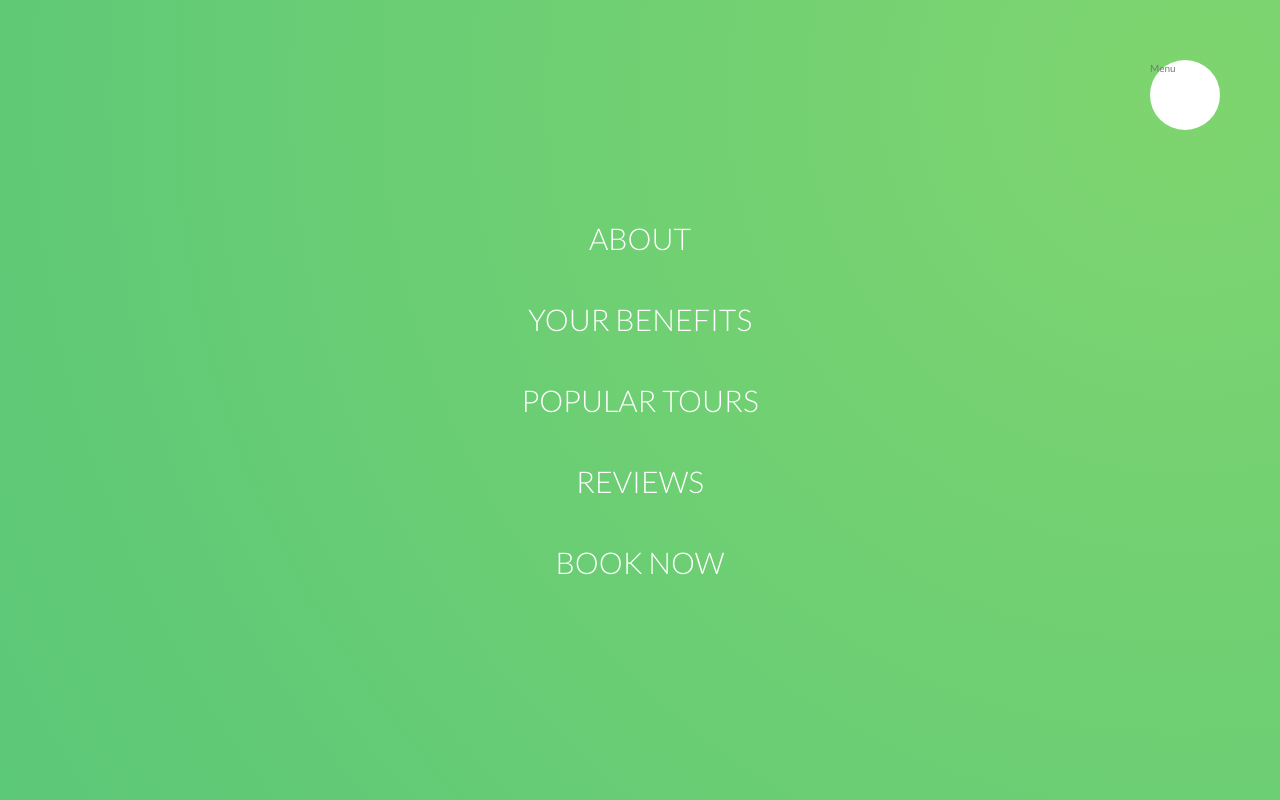
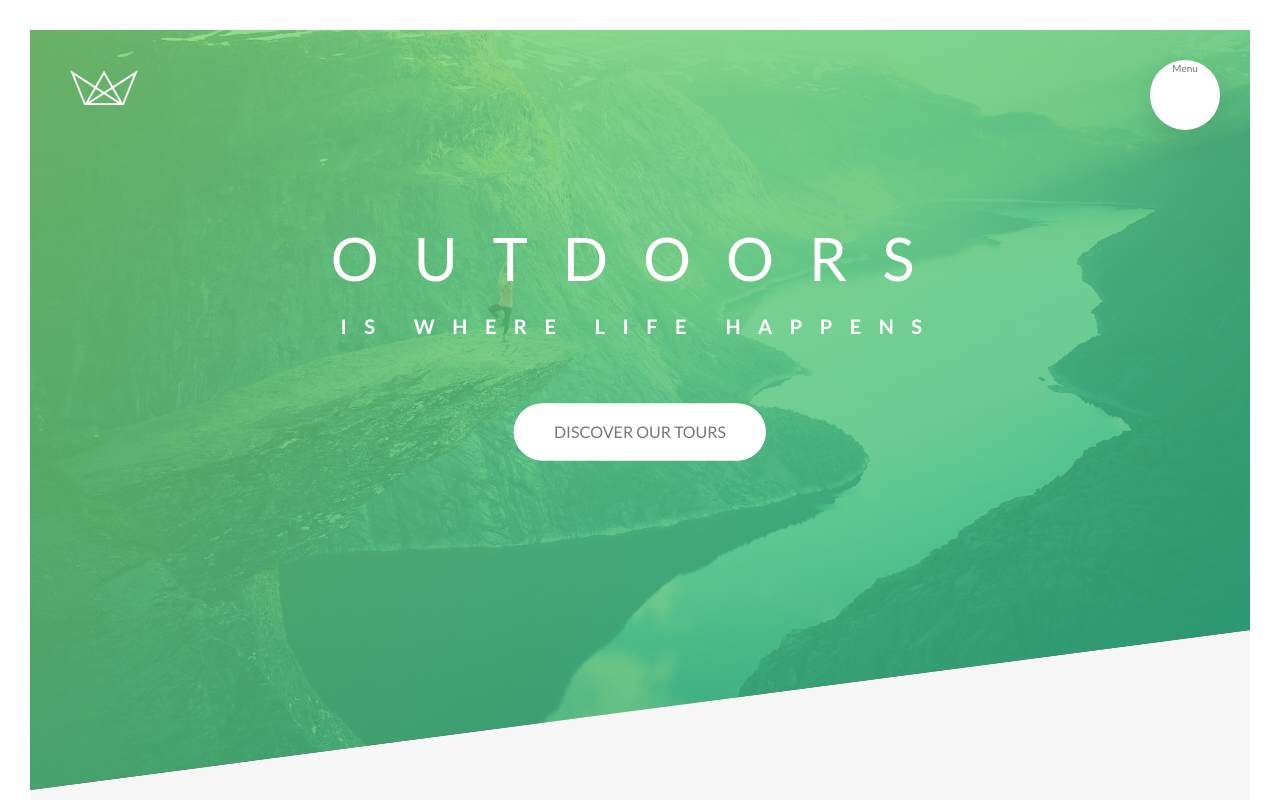
Before and after one commit to LauraTelqiu/natours-react, a React (Create React App) app: page / in a window 1280 px wide. Shown: the top 800 px of the page. Built offline with nearby package versions, Linux system fonts and the light colour scheme.

Commit message:
nav animation

```diff
--- a/src/sass/layout/_navigation.scss
+++ b/src/sass/layout/_navigation.scss
@@ -11,9 +11,9 @@
     right: 6rem;
     border-radius: 50%;
     z-index: 2000;
-    // box-shadow: 0 1rem 3rem rgba($color-black, 0.1);
-    // text-align: center;
-    // cursor: pointer;
+    box-shadow: 0 1rem 3rem rgba($color-black, 0.1);
+    text-align: center;
+    cursor: pointer;
   }
   &__background {
     height: 6rem;
@@ -28,22 +28,22 @@
     );
     z-index: 1000;
 
-    transform: scale(80);
-    // transition: transform 0.8s cubic-bezier(0.86, 0, 0.07, 1);
+    // transform: scale(80);
+    transition: transform 0.8s cubic-bezier(0.86, 0, 0.07, 1);
   }
   &__nav {
     height: 100vh;
-    width: 100%;
+    width: 0;
     position: fixed;
     top: 0;
     left: 0;
     z-index: 1500;
+    opacity: 0;
 
-    // opacity: 0;
-    // width: 0;
-    // transition: all 0.8s cubic-bezier(0.68, -0.55, 0.265, 1.55);
+    transition: all 0.8s cubic-bezier(0.68, -0.55, 0.265, 1.55);
   }
   &__list {
+    width: 100%;
     position: absolute;
     top: 50%;
     left: 50%;
@@ -80,4 +80,12 @@
       transform: translateX(1rem);
     }
   }
+  &__checkbox:checked ~ &__background {
+    transform: scale(80);
+  }
+
+  &__checkbox:checked ~ &__nav {
+    opacity: 1;
+    width: 100%;
+  }
 }
--- a/src/sass/main.css
+++ b/src/sass/main.css
@@ -554,6 +554,9 @@
   right: 6rem;
   border-radius: 50%;
   z-index: 2000;
+  box-shadow: 0 1rem 3rem rgba(0, 0, 0, 0.1);
+  text-align: center;
+  cursor: pointer;
 }
 .navigation__background {
   height: 6rem;
@@ -564,17 +567,20 @@
   right: 6.5rem;
   background-image: radial-gradient(#7ed56f, #28b485);
   z-index: 1000;
-  transform: scale(80);
+  transition: transform 0.8s cubic-bezier(0.86, 0, 0.07, 1);
 }
 .navigation__nav {
   height: 100vh;
-  width: 100%;
+  width: 0;
   position: fixed;
   top: 0;
   left: 0;
   z-index: 1500;
+  opacity: 0;
+  transition: all 0.8s cubic-bezier(0.68, -0.55, 0.265, 1.55);
 }
 .navigation__list {
+  width: 100%;
   position: absolute;
   top: 50%;
   left: 50%;
@@ -601,6 +607,13 @@
   background-position: 100%;
   color: #55c57a;
   transform: translateX(1rem);
+}
+.navigation__checkbox:checked ~ .navigation__background {
+  transform: scale(80);
+}
+.navigation__checkbox:checked ~ .navigation__nav {
+  opacity: 1;
+  width: 100%;
 }
 
 .row {
```
Also changed, not shown: 1 other file (tests, documents, lock files or other folders).
